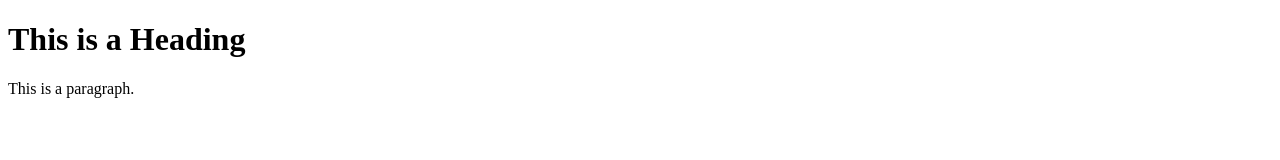
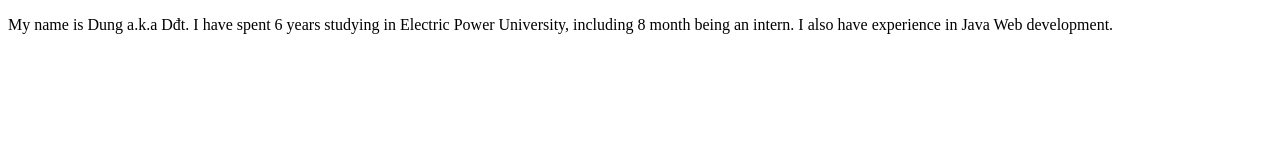
Before and after one commit to ngvandung/ngvandung.github.io, a plain HTML site: page index.html in a window 1280 px wide. Drawn offline with Linux system fonts and the light colour scheme.

Commit message:
third commit

```diff
--- a/index.html
+++ b/index.html
@@ -7,8 +7,7 @@
 
 <body>
 
-    <h1>This is a Heading</h1>
-    <p>This is a paragraph.</p>
+    <p>My name is Dung a.k.a Dđt. I have spent 6 years studying in Electric Power University, including 8 month being an intern. I also have experience in Java Web development.</p>
 
 </body>
 
```
